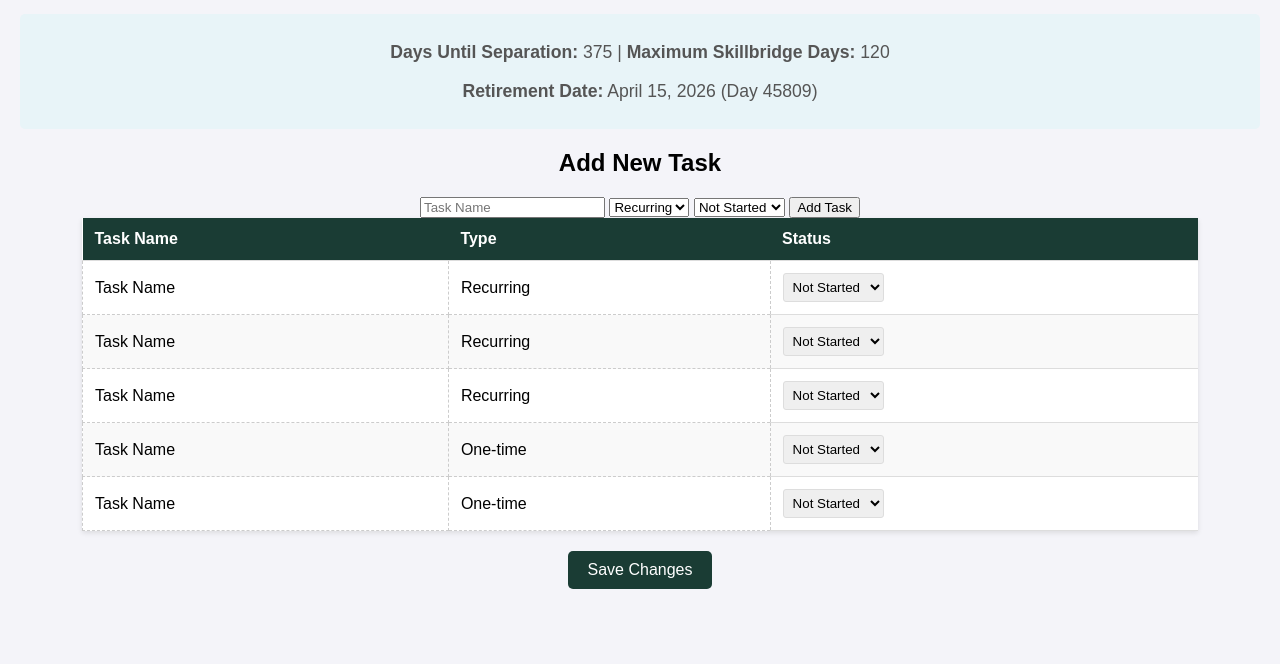
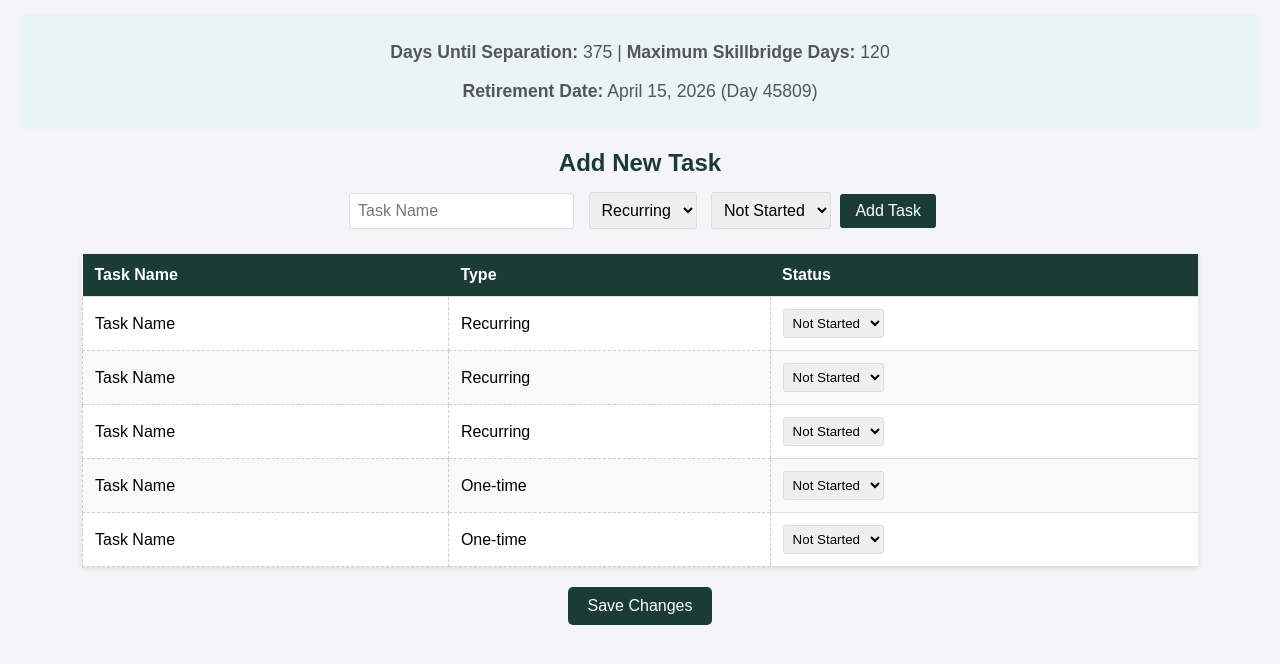
Before and after one commit to Fuller13/M2C-Tracker, a plain HTML site: page index.html in a window 1280 px wide. Shown: the part 124-788 px from the top of the page. Drawn offline with Linux system fonts and the light colour scheme.

Commit message:
Update styles.css

```diff
--- a/styles.css
+++ b/styles.css
@@ -15,6 +15,12 @@ h1 {
     font-size: 2em;
 }
 
+h2 {
+    color: #1a3c34;
+    font-size: 1.5em;
+    margin-bottom: 10px;
+}
+
 p {
     color: #555;
     font-size: 1.1em;
@@ -25,6 +31,32 @@ p {
     padding: 10px;
     border-radius: 5px;
     margin: 10px 0;
+}
+
+.add-task-form {
+    margin-bottom: 20px;
+}
+
+.add-task-form input, .add-task-form select {
+    padding: 8px;
+    margin: 5px;
+    border: 1px solid #ddd;
+    border-radius: 3px;
+    font-size: 1em;
+}
+
+.add-task-form button {
+    padding: 8px 15px;
+    background-color: #1a3c34;
+    color: white;
+    border: none;
+    border-radius: 3px;
+    cursor: pointer;
+    font-size: 1em;
+}
+
+.add-task-form button:hover {
+    background-color: #2a5c54;
 }
 
 table {
@@ -59,7 +91,6 @@ tr:hover {
     background-color: #f1f1f1;
 }
 
-/* Style for editable cells */
 td[contenteditable="true"] {
     border: 1px dashed #ccc;
     cursor: text;
@@ -70,14 +101,25 @@ td[contenteditable="true"]:focus {
     background-color: #e8f4f8;
 }
 
-/* Style for dropdown in Status column */
 td select {
     padding: 5px;
     border-radius: 3px;
     border: 1px solid #ddd;
 }
 
-/* Style for Save Changes button */
+.delete-btn {
+    padding: 5px 10px;
+    background-color: #d9534f;
+    color: white;
+    border: none;
+    border-radius: 3px;
+    cursor: pointer;
+}
+
+.delete-btn:hover {
+    background-color: #c9302c;
+}
+
 .save-btn {
     margin-top: 20px;
     padding: 10px 20px;
```
